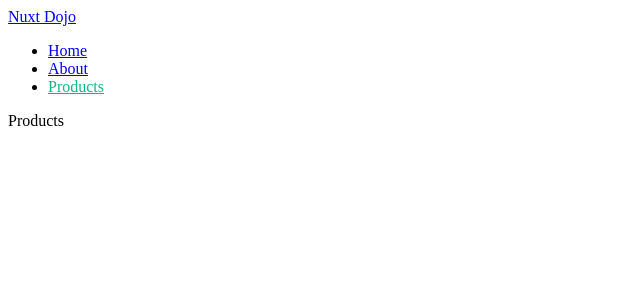
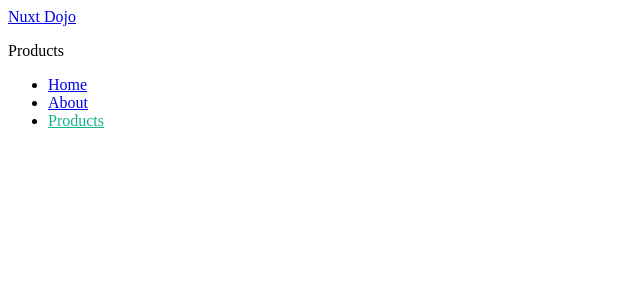
Before and after one commit to ksquaredcoding/nuxt-dojo, a Nuxt app: page /products in a window 1280 px wide. Shown: the top 300 px of the page, without its empty margins (0-640 px from the left). Built offline with nearby package versions, Linux system fonts and the light colour scheme.

Commit message:
Created layout for products page(s)

```diff
--- a/layouts/default.vue
+++ b/layouts/default.vue
@@ -16,9 +16,11 @@
         </ul>
       </nav>
     </header>
+
     <div>
       <slot />
     </div>
+
   </div>
 </template>
 
--- /dev/null
+++ b/layouts/products.vue
@@ -0,0 +1,35 @@
+<template>
+  <div>
+    <header>
+      <nav>
+        <NuxtLink to="/">Nuxt Dojo</NuxtLink>
+
+      </nav>
+    </header>
+
+    <div>
+      <slot />
+    </div>
+
+    <footer>
+      <ul>
+        <li>
+          <NuxtLink to="/">Home</NuxtLink>
+        </li>
+        <li>
+          <NuxtLink to="/about">About</NuxtLink>
+        </li>
+        <li>
+          <NuxtLink to="/products">Products</NuxtLink>
+        </li>
+      </ul>
+    </footer>
+
+  </div>
+</template>
+
+<style scoped>
+.router-link-exact-active {
+  color: #12b488;
+}
+</style>
--- a/pages/products/[id].vue
+++ b/pages/products/[id].vue
@@ -11,6 +11,9 @@
 export default {
   setup() {
     const { id } = useRoute().params
+    definePageMeta({
+      layout: "products"
+    })
     return {
       id
     }
--- a/pages/products/index.vue
+++ b/pages/products/index.vue
@@ -9,6 +9,9 @@
 <script>
 export default {
   setup() {
+    definePageMeta({
+      layout: "products"
+    })
     return {}
   }
 }
```
